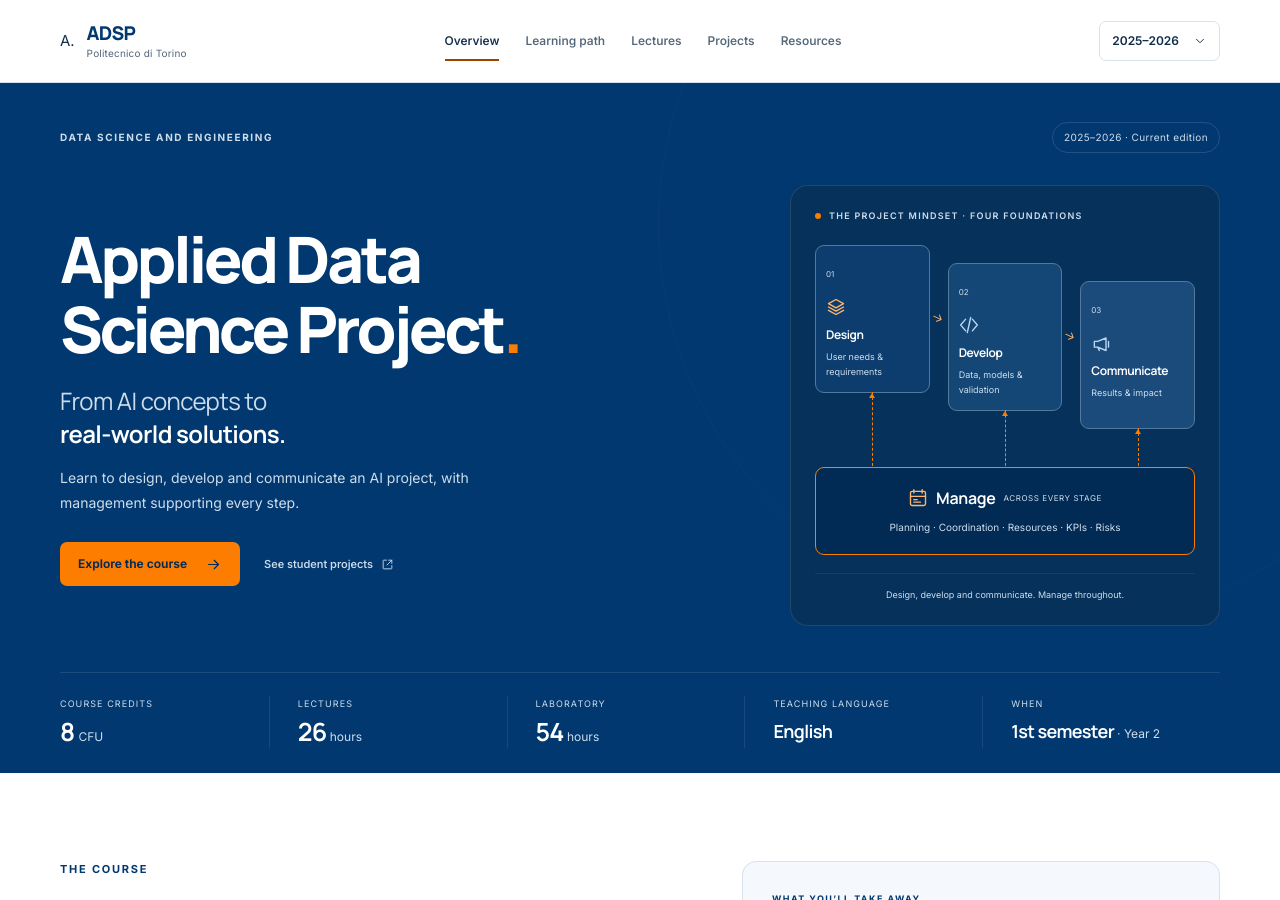
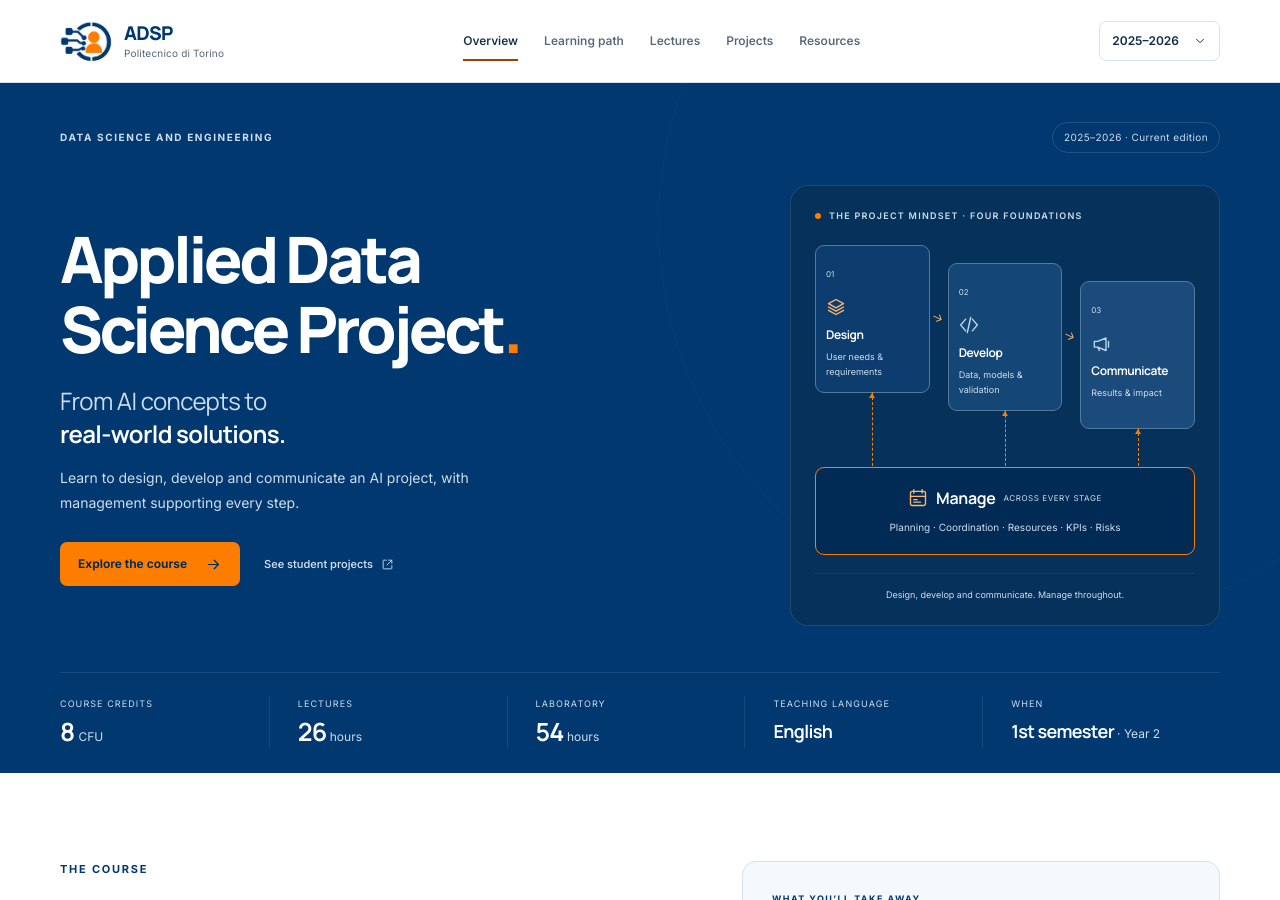
Before and after one commit to adsp-polito/adsp-polito.github.io, a Jekyll site: the page built from README.md, in a window 1280 px wide and 900 px high. Built offline with Jekyll 4.4.1, drawn with Linux system fonts in a browser that asks for light colours.

Commit message:
Use the new logo in the shared header and footer

```diff
--- /dev/null
+++ b/_includes/brand-icon.html
@@ -0,0 +1 @@
+<svg class="brand-symbol" xmlns="http://www.w3.org/2000/svg" viewBox="150 255 952 752" width="52" height="41" aria-hidden="true" focusable="false"><image href="{{ '/assets/images/adsp-logo.png' | relative_url }}" width="1254" height="1254"/></svg>
--- a/_includes/footer.html
+++ b/_includes/footer.html
@@ -1,6 +1,6 @@
 <footer class="site-footer">
   <div class="container footer-top">
-    <div><a class="footer-brand" href="{{ '/' | relative_url }}">ADSP<span>.</span></a><p>Applied Data Science Project<br>Politecnico di Torino</p></div>
+    <div><a class="footer-brand" href="{{ '/' | relative_url }}" aria-label="ADSP current edition home">{% include brand-icon.html %}<strong>ADSP<span>.</span></strong></a><p>Applied Data Science Project<br>Politecnico di Torino</p></div>
     <div class="footer-contact" id="contacts"><span class="eyebrow">Let’s talk</span><a href="mailto:giuseppe.rizzo@polito.it">giuseppe.rizzo@polito.it {% include icon.html name='arrow' %}</a><p>Questions about the course? Get in touch.</p></div>
   </div>
   <div class="container footer-bottom" id="share-material">
--- a/_includes/header.html
+++ b/_includes/header.html
@@ -3,7 +3,7 @@
 <header class="site-header">
   <div class="header-inner container">
     <a class="brand" href="{{ '/' | relative_url }}" aria-label="ADSP current edition home">
-      <span class="brand-mark">A<span class="brand-dot">.</span></span>
+      {% include brand-icon.html %}
       <span class="brand-copy"><strong>ADSP</strong><span>Politecnico di Torino</span></span>
     </a>
     <nav id="site-nav" class="site-nav" aria-label="Main navigation">
```
